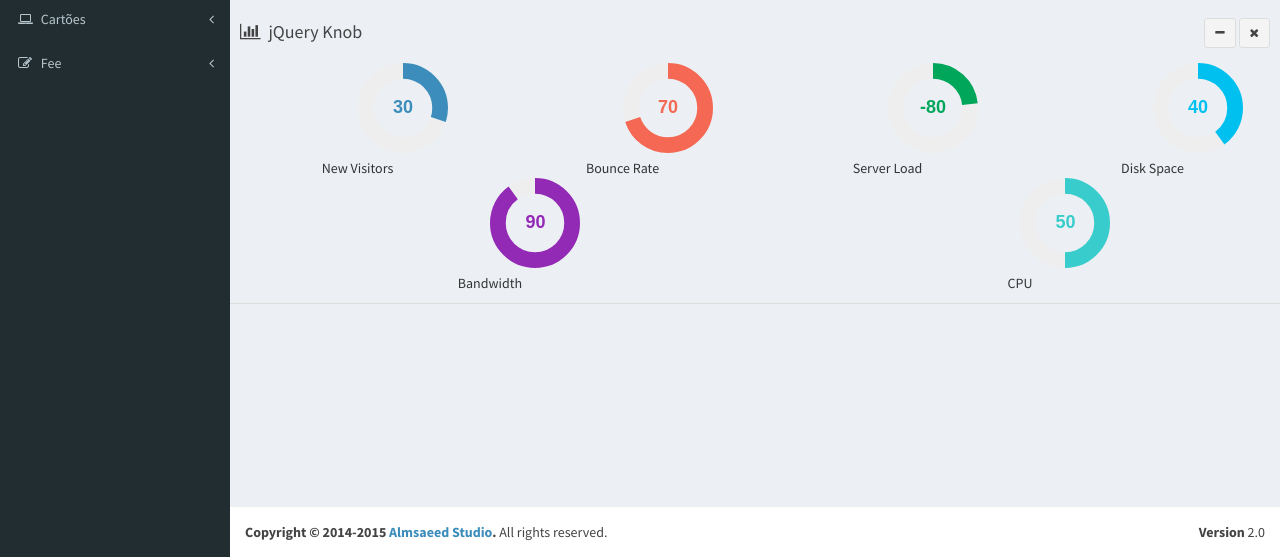
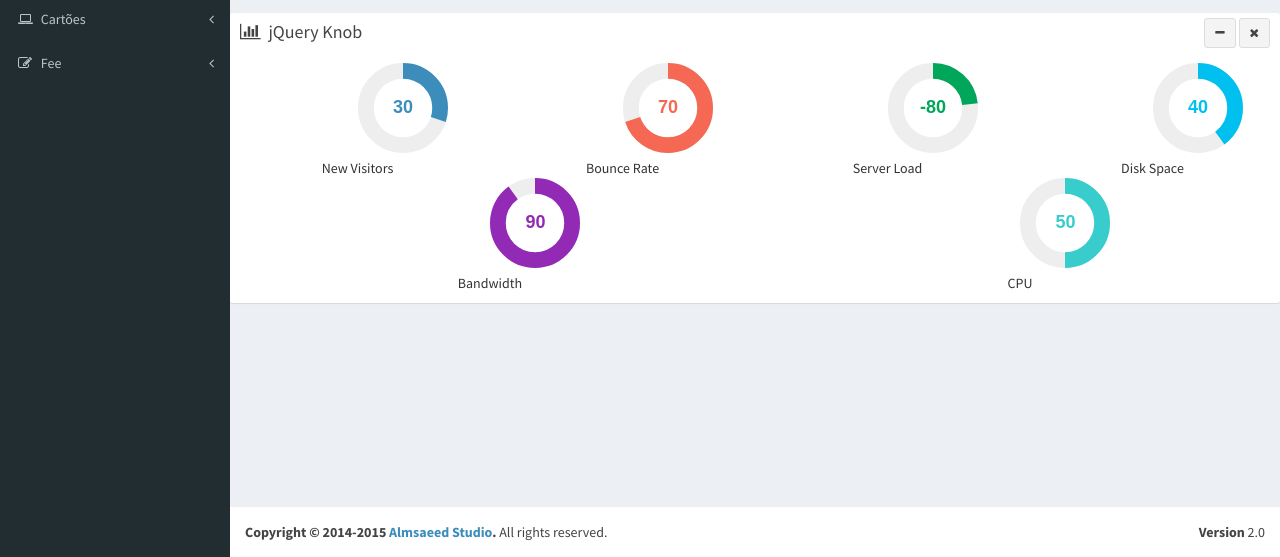
Before and after one commit to juliosmelo/soldo, a website: page index.html in a window 1280 px wide. Shown: the part 243-800 px from the top of the page. Drawn offline with nearby package versions, Linux system fonts and the light colour scheme; a script that the page names is missing.

Commit message:
nav-tabs

```diff
--- a/index.html
+++ b/index.html
@@ -209,7 +209,7 @@
           <!-- Main row -->
           <div class="row">
             <!-- Left col -->
-            <div class="nav-tabs">
+            <div class="nav-tabs-custom">
                 <div class="box-header">
                   <i class="fa fa-bar-chart-o"></i>
                   <h3 class="box-title">jQuery Knob</h3>
```
